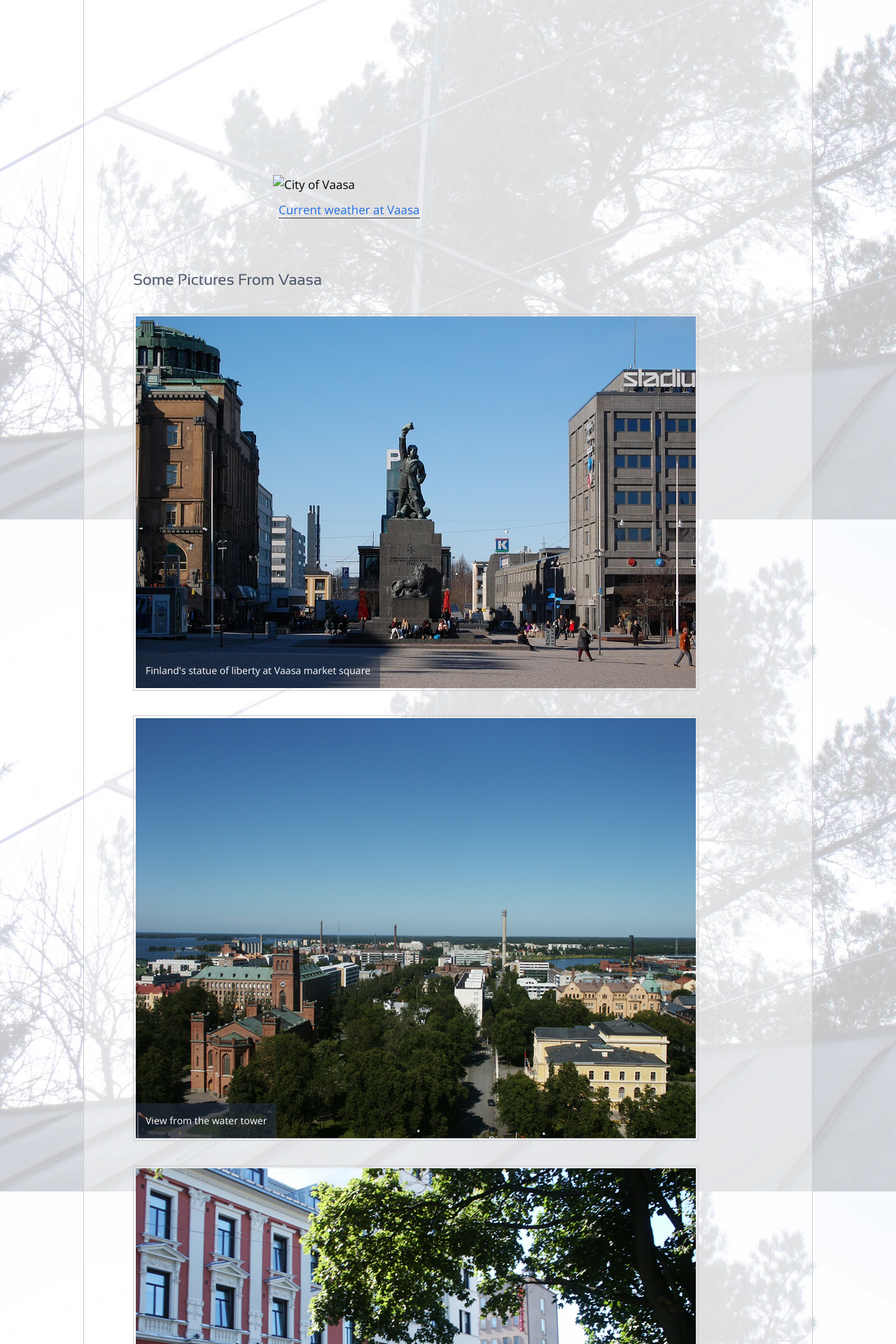
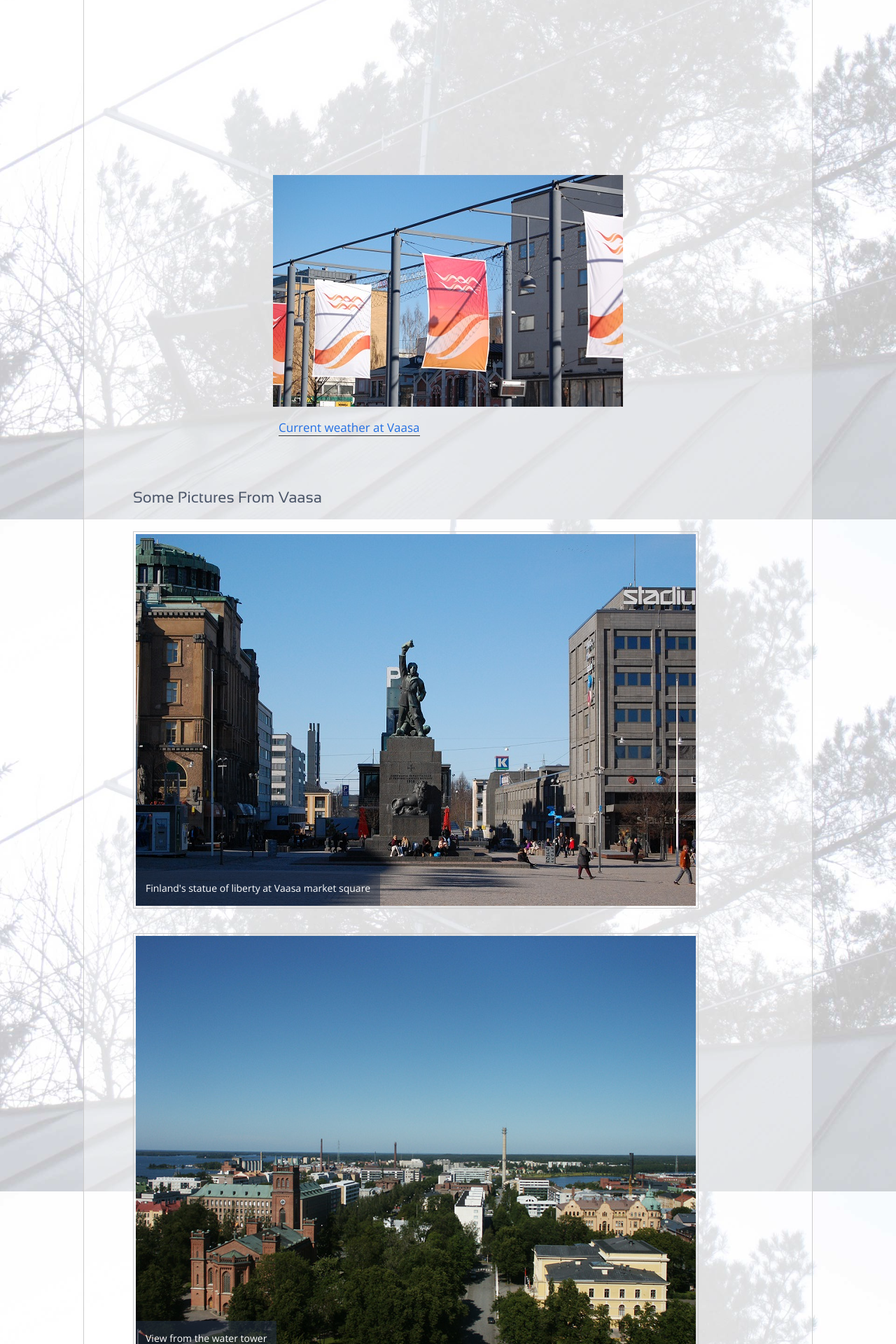
Before and after one commit to teear/56fl001.fldx.org, a Jekyll site: the page built from vaasa.html, in a window 1280 px wide. Shown: the part 1178-3098 px from the top of the page at 70% size. Built offline with Jekyll 4.4.1, drawn with Linux system fonts in a browser that asks for light colours.

Commit message:
Fixed the URL for Vaasa flags image

```diff
--- a/vaasa.html
+++ b/vaasa.html
@@ -85,7 +85,7 @@ as their mother tongue, 22% speak Swedish and 7% speak other languages.
 -->
 
 <div class="image" style="width: 500px; margin-left: auto; margin-right: auto;">
- <img src="images/vaasa-flags.jpg" alt="City of Vaasa">
+ <img src="images/vaasa/vaasa-flags.jpg" alt="City of Vaasa">
  <div class="caption"><a href="http://www.fmi.fi/weather/local.html?kunta=Vaasa" target="_blank">Current weather at Vaasa</a></div>
 </div>
 
```
